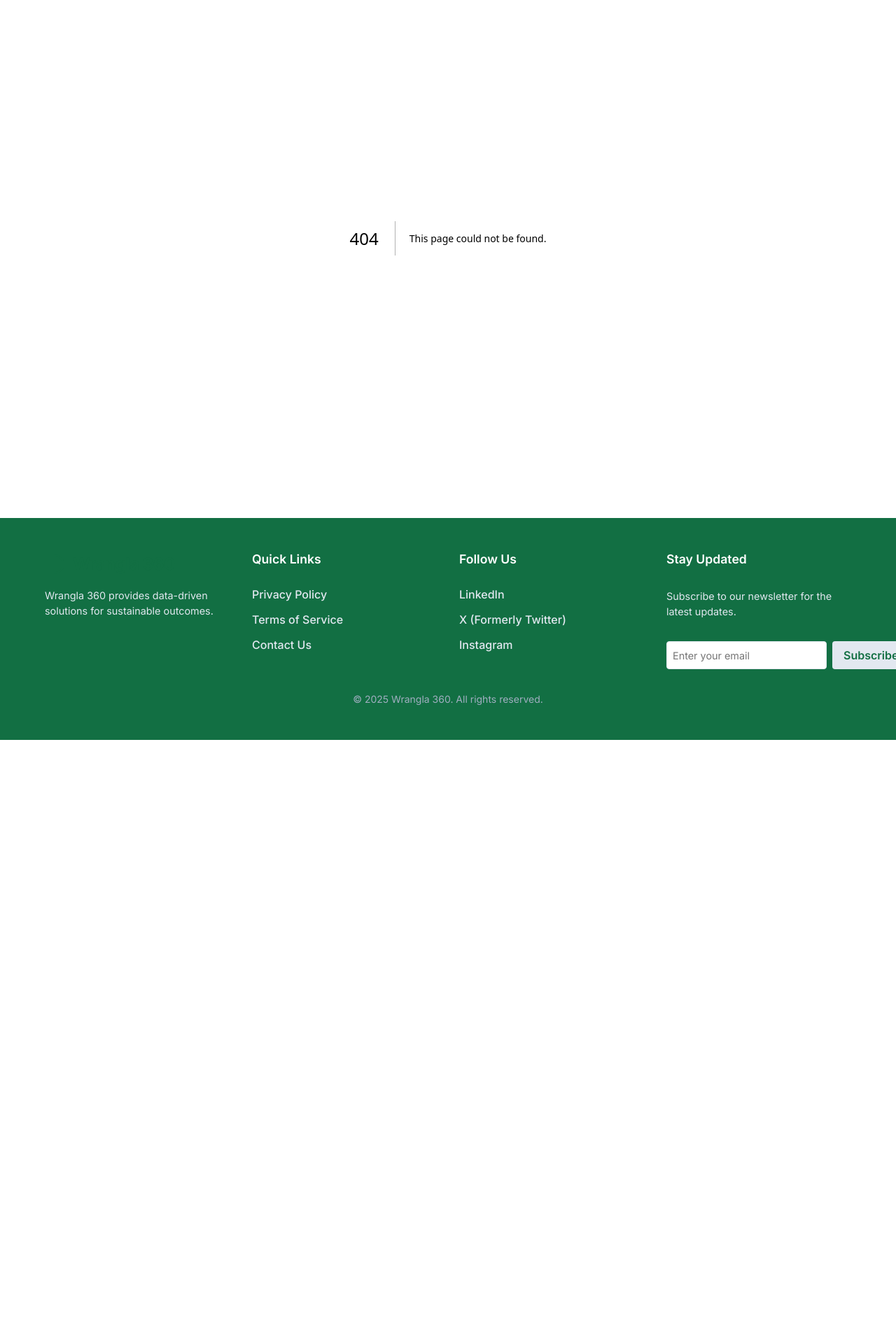
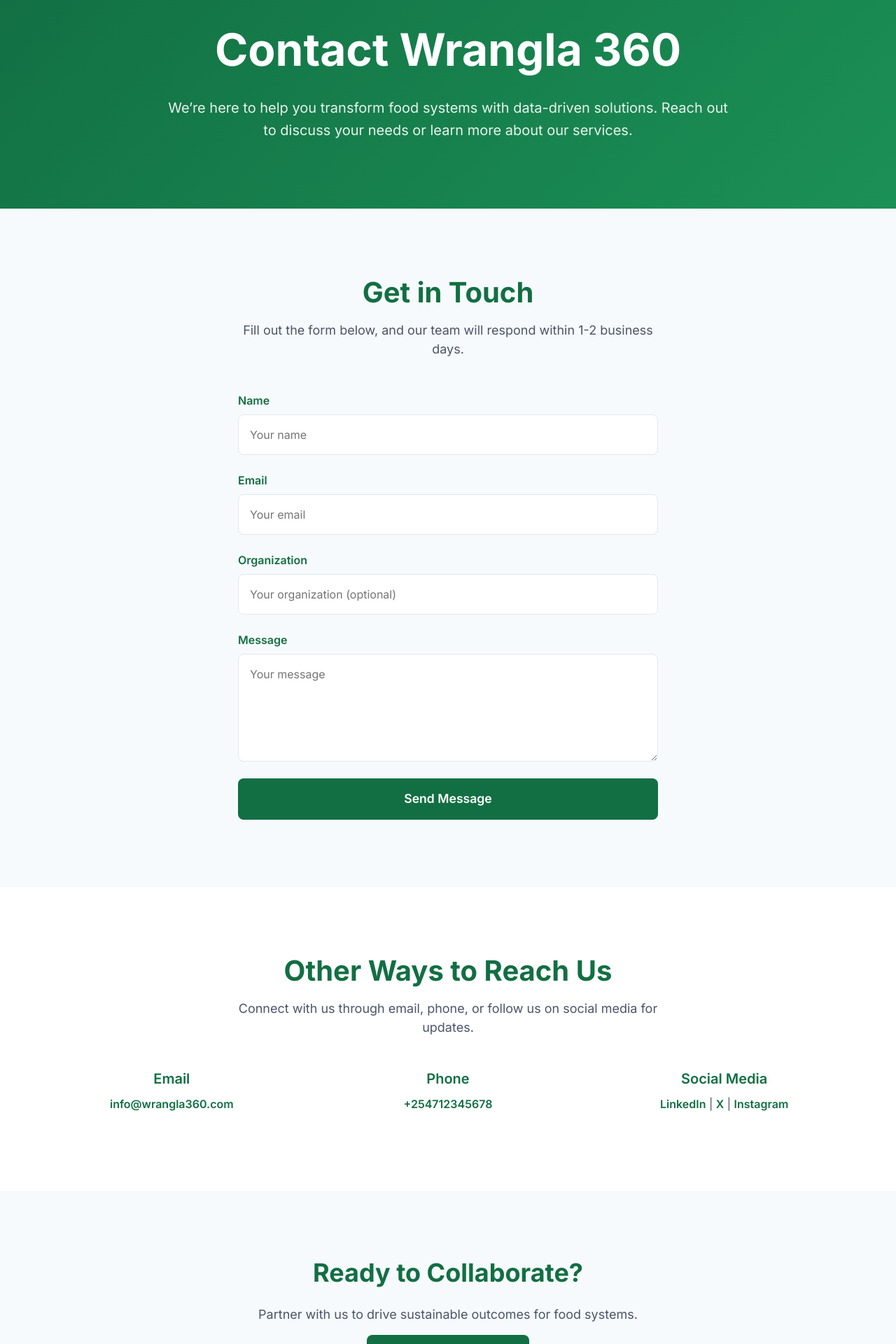
Before and after one commit to rmiyoyo/wrangla360, a Next.js app: page /contact in a window 1280 px wide. Before the commit this address had no page. Shown: the part 200-2120 px from the top of the page at 70% size. Before the commit the page ends 1257 px from the top, so only its background shows below. Built offline with nearby package versions, Linux system fonts and the light colour scheme.

Commit message:
Contact us page

```diff
--- /dev/null
+++ b/src/app/contact/contact.css
@@ -0,0 +1,216 @@
+@tailwind base;
+@tailwind components;
+@tailwind utilities;
+
+.contact-hero {
+  background: linear-gradient(135deg, #126F43 0%, #1B9056 100%);
+  color: white;
+  padding: 6rem 5%;
+}
+
+.contact-hero-content {
+  max-width: 1200px;
+  margin: 0 auto;
+  text-align: center;
+}
+
+.contact-hero-content h1 {
+  font-size: clamp(2.5rem, 5vw, 4rem);
+  font-weight: 700;
+  line-height: 1.1;
+  margin-bottom: 2rem;
+}
+
+.contact-hero-content p {
+  font-size: 1.25rem;
+  line-height: 1.6;
+  opacity: 0.9;
+  max-width: 800px;
+  margin: 0 auto;
+}
+
+.contact-form-section {
+  padding: 6rem 5%;
+  background: #f7fafc;
+  text-align: center;
+}
+
+.contact-form-container {
+  max-width: 800px;
+  margin: 0 auto;
+}
+
+.contact-form-container h2 {
+  font-size: 2.5rem;
+  font-weight: 700;
+  color: #126F43;
+  margin-bottom: 1rem;
+}
+
+.contact-subtitle {
+  font-size: 1.125rem;
+  color: #4a5568;
+  margin-bottom: 3rem;
+  max-width: 600px;
+  margin-left: auto;
+  margin-right: auto;
+}
+
+.contact-form {
+  display: grid;
+  gap: 1.5rem;
+  max-width: 600px;
+  margin: 0 auto;
+}
+
+.form-group {
+  display: flex;
+  flex-direction: column;
+  text-align: left;
+}
+
+.form-group label {
+  font-size: 1rem;
+  font-weight: 600;
+  color: #126F43;
+  margin-bottom: 0.5rem;
+}
+
+.form-group input,
+.form-group textarea {
+  padding: 1rem;
+  border: 1px solid #e2e8f0;
+  border-radius: 8px;
+  font-size: 1rem;
+  color: #4a5568;
+}
+
+.form-group textarea {
+  resize: vertical;
+}
+
+.submit-btn {
+  background: #126F43;
+  color: white;
+  padding: 1rem 2.5rem;
+  border-radius: 8px;
+  font-weight: 600;
+  font-size: 1.1rem;
+  border: none;
+  cursor: pointer;
+}
+
+.contact-info {
+  padding: 6rem 5%;
+}
+
+.contact-info-container {
+  max-width: 1200px;
+  margin: 0 auto;
+  text-align: center;
+}
+
+.contact-info-container h2 {
+  font-size: 2.5rem;
+  font-weight: 700;
+  color: #126F43;
+  margin-bottom: 1rem;
+}
+
+.contact-details {
+  display: grid;
+  grid-template-columns: repeat(auto-fit, minmax(250px, 1fr));
+  gap: 2rem;
+  margin-top: 3rem;
+}
+
+.contact-detail h3 {
+  font-size: 1.25rem;
+  font-weight: 600;
+  color: #126F43;
+  margin-bottom: 0.75rem;
+}
+
+.contact-detail p {
+  font-size: 1rem;
+  color: #4a5568;
+  line-height: 1.5;
+}
+
+.contact-detail a {
+  color: #126F43;
+  text-decoration: none;
+  font-weight: 600;
+}
+
+.cta-contact {
+  padding: 6rem 5%;
+  background: #f7fafc;
+  text-align: center;
+}
+
+.cta-contact-content {
+  max-width: 800px;
+  margin: 0 auto;
+}
+
+.cta-contact-content h2 {
+  font-size: 2.25rem;
+  font-weight: 700;
+  color: #126F43;
+  margin-bottom: 1.5rem;
+}
+
+.cta-contact-content p {
+  font-size: 1.125rem;
+  color: #4a5568;
+  margin-bottom: 2rem;
+}
+
+.cta-contact-btn {
+  background: #126F43;
+  color: white;
+  padding: 1.125rem 2.5rem;
+  border-radius: 8px;
+  text-decoration: none;
+  font-weight: 600;
+  font-size: 1.1rem;
+}
+
+@media (max-width: 768px) {
+  .contact-hero {
+    padding: 4rem 5%;
+  }
+
+  .contact-hero-content h1 {
+    font-size: 2.5rem;
+  }
+
+  .contact-form-section {
+    padding: 4rem 5%;
+  }
+
+  .contact-form-container h2 {
+    font-size: 2rem;
+  }
+
+  .contact-info {
+    padding: 4rem 5%;
+  }
+
+  .contact-info-container h2 {
+    font-size: 2rem;
+  }
+
+  .contact-details {
+    grid-template-columns: 1fr;
+  }
+
+  .cta-contact {
+    padding: 4rem 5%;
+  }
+
+  .cta-contact-content h2 {
+    font-size: 1.75rem;
+  }
+}
--- /dev/null
+++ b/src/app/contact/page.tsx
@@ -0,0 +1,86 @@
+import './contact.css';
+import Link from 'next/link';
+
+export const metadata = {
+  title: 'Contact Us | Wrangla 360',
+  description: 'Get in touch with Wrangla 360 to learn more about our data-driven sustainability solutions for food systems.',
+};
+
+export default function Contact() {
+  return (
+    <>
+      <section className="contact-hero">
+        <div className="contact-hero-content">
+          <h1>Contact Wrangla 360</h1>
+          <p>
+            We’re here to help you transform food systems with data-driven solutions. Reach out to discuss your needs or learn more about our services.
+          </p>
+        </div>
+      </section>
+      <section className="contact-form-section">
+        <div className="contact-form-container">
+          <h2>Get in Touch</h2>
+          <p className="contact-subtitle">
+            Fill out the form below, and our team will respond within 1-2 business days.
+          </p>
+          <div className="contact-form">
+            <div className="form-group">
+              <label htmlFor="name">Name</label>
+              <input type="text" id="name" placeholder="Your name" />
+            </div>
+            <div className="form-group">
+              <label htmlFor="email">Email</label>
+              <input type="email" id="email" placeholder="Your email" />
+            </div>
+            <div className="form-group">
+              <label htmlFor="organization">Organization</label>
+              <input type="text" id="organization" placeholder="Your organization (optional)" />
+            </div>
+            <div className="form-group">
+              <label htmlFor="message">Message</label>
+              <textarea id="message" placeholder="Your message" rows={5}></textarea>
+            </div>
+            <button className="submit-btn">Send Message</button>
+          </div>
+        </div>
+      </section>
+      <section className="contact-info">
+        <div className="contact-info-container">
+          <h2>Other Ways to Reach Us</h2>
+          <p className="contact-subtitle">
+            Connect with us through email, phone, or follow us on social media for updates.
+          </p>
+          <div className="contact-details">
+            <div className="contact-detail">
+              <h3>Email</h3>
+              <p>
+                <a href="mailto:info@wrangla360.com">info@wrangla360.com</a>
+              </p>
+            </div>
+            <div className="contact-detail">
+              <h3>Phone</h3>
+              <p>
+                <a href="tel:+254712345678">+254712345678</a>
+              </p>
+            </div>
+            <div className="contact-detail">
+              <h3>Social Media</h3>
+              <p>
+                <Link href="/linkedin">LinkedIn</Link> | <Link href="/twitter">X</Link> | <Link href="/instagram">Instagram</Link>
+              </p>
+            </div>
+          </div>
+        </div>
+      </section>
+      <section className="cta-contact">
+        <div className="cta-contact-content">
+          <h2>Ready to Collaborate?</h2>
+          <p>Partner with us to drive sustainable outcomes for food systems.</p>
+          <Link href="/partner" className="cta-contact-btn">
+            Become a Partner
+          </Link>
+        </div>
+      </section>
+    </>
+  );
+}
```
